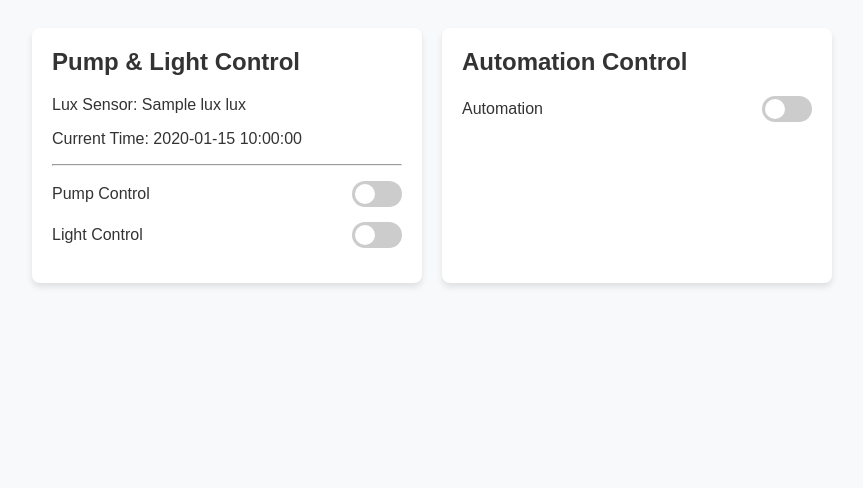
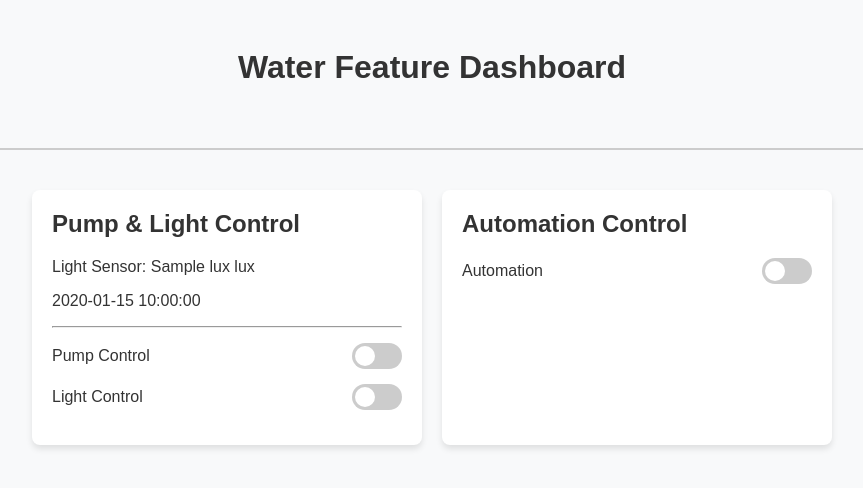
Before and after one commit to pull3t/home-water-feature, a Flask app: template templates/index.html in a window 1280 px wide. Shown: the top 488 px of the page, without its empty margins (208-1071 px from the left). Run offline with Flask 3, Linux system fonts and the light colour scheme; the template is opened without the code that fills it: most values are stand-ins (such as "Sample title", 1, 10 or a date in 2020); parts of the project's set-up code (start-up, migrations or seed data) failed here and were passed over.

Commit message:
ui revision

```diff
--- a/app.py
+++ b/app.py
@@ -89,10 +89,6 @@ def toggle_device(device, state):
     GPIO.output(pin, GPIO.LOW if state else GPIO.HIGH)
     device_states[device] = state
 
-def dateandtime():
-    # Time-based control for pump
-    return datetime.now().strftime("%H:%M, %d/%m/%Y")
-
 def automation_job():
     mode = automation_rules["mode"]
     now = datetime.now().strftime("%H:%M")
@@ -128,31 +124,24 @@ def automation_job():
 # Scheduler setup
 schedule.every(1).minutes.do(automation_job)
 
-# def scheduler_thread():
-#     while True:
-#         schedule.run_pending()
-#         time.sleep(1)
-
-# threading.Thread(target=scheduler_thread, daemon=True).start()
 threading.Thread(target=lux_sampling_thread, daemon=True).start()
-
 @app.route('/')
 def index():
-    return render_template('index.html', lux=rounded_lux, dateandtime=dateandtime, device_states=device_states, rules=automation_rules)
+    return render_template('index.html',
+                           lux=rounded_lux,
+                           current_time=datetime.now().strftime("%H:%M, %d-%m-%Y"),
+                           device_states=device_states)
 
-# @app.route('/')
-# def index():
-#     current_lux = sensor.lux or 0
-#     return render_template('index.html', lux=current_lux, device_states=device_states, rules=automation_rules)
+@app.route('/api/toggle_device', methods=['POST'])
+def toggle_device_api():
+    data = request.json
+    device = data['device']
+    device_states[device] = not device_states[device]
+    toggle_device(device, device_states[device])
+    return jsonify(status='success', state=device_states[device])
 
-@app.route('/toggle/<device>', methods=['POST'])
-def toggle(device):
-    state = not device_states[device]
-    toggle_device(device, state)
-    return jsonify({"status": "success", "state": state})
-
-@app.route('/update_rules', methods=['POST'])
-def update_rules():
+@app.route('/api/update_automation', methods=['POST'])
+def update_automation():
     data = request.json
     automation_rules["mode"] = data["mode"]
 
@@ -165,34 +154,15 @@ def update_rules():
     automation_rules["light"]["pump"] = data["lux_pump"]
     automation_rules["light"]["light"] = data["lux_light"]
 
-    return jsonify({"status": "success", "rules": automation_rules})
-
-@app.route('/lux', methods=['GET'])
-def get_lux():
-    return jsonify({"lux": rounded_lux})
-
-@app.route('/api/toggle_device', methods=['POST'])
-def toggle_device_api():
-    data = request.json
-    device = data['device']
-    device_states[device] = not device_states[device]
-    toggle_device(device, device_states[device])
-    return jsonify(status='success', state=device_states[device])
-
-@app.route('/api/update_automation', methods=['POST'])
-def update_automation():
-    data = request.json
-    automation_rules.update(data)
     return jsonify(status='success')
 
 @app.route('/api/get_status', methods=['GET'])
 def get_status():
     return jsonify({
         'lux': rounded_lux,
-        'datetime': datetime.now().strftime("%H:%M, %d/%b/%Y"),
+        'datetime': datetime.now().strftime("%H:%M, %d-%m-%Y"),
         'device_states': device_states
     })
 
-
 if __name__ == '__main__':
     app.run(host='0.0.0.0', port=5000, debug=False)
--- a/static/style.css
+++ b/static/style.css
@@ -22,6 +22,13 @@ body {
 
 h2 {
     margin-top: 0;
+}
+
+.divider {
+    width: 100%;
+    height: 2px;
+    background-color: #ccc;
+    margin: 20px 0;
 }
 
 .control {
--- a/templates/index.html
+++ b/templates/index.html
@@ -7,10 +7,12 @@
 </head>
 <body>
     <div class="container">
+        <h1>Water Feature Dashboard</h1>
+        <div class="divider"></div>
         <div class="card">
             <h2>Pump & Light Control</h2>
-            <p>Lux Sensor: <span id="lux">{{ lux }}</span> lux</p>
-            <p>Current Time: <span id="datetime">{{ current_time }}</span></p>
+            <p>Light Sensor: <span id="lux">{{ lux }}</span> lux</p>
+            <p><span id="datetime">{{ current_time }}</span></p>
             <hr>
             <div class="control">
                 <label>Pump Control</label>
```
